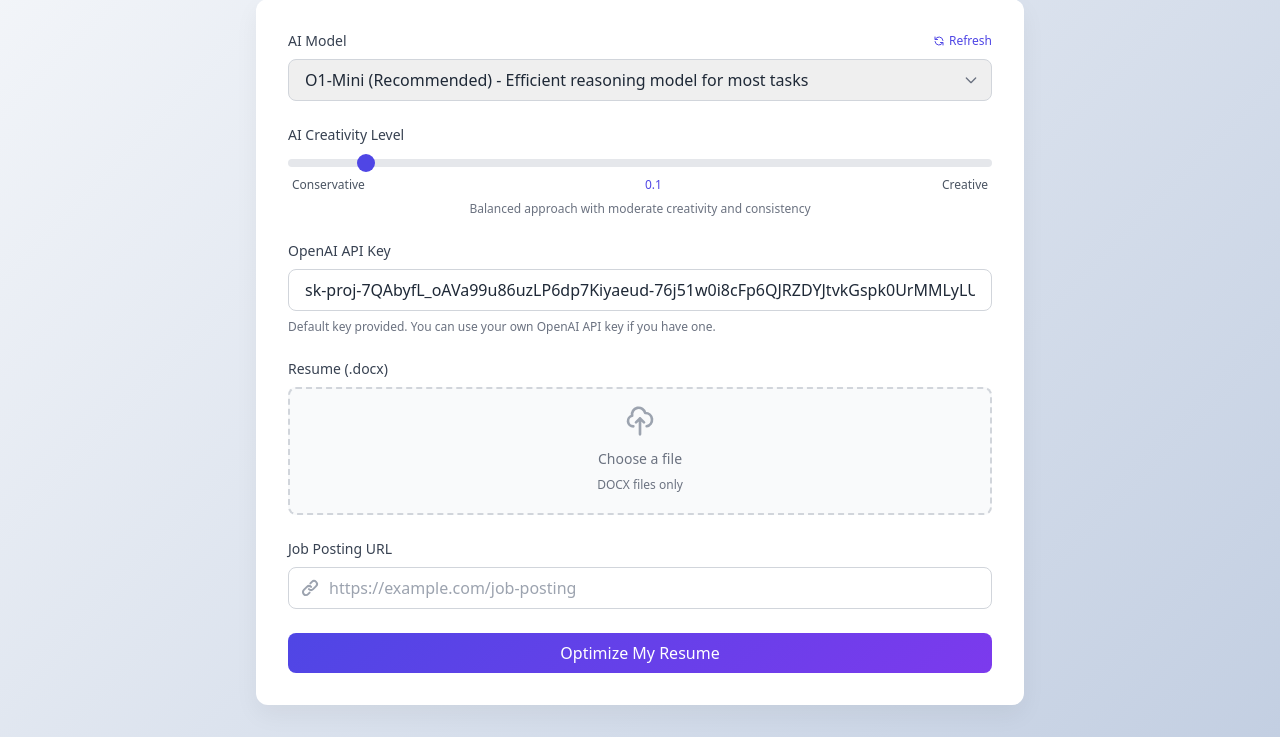
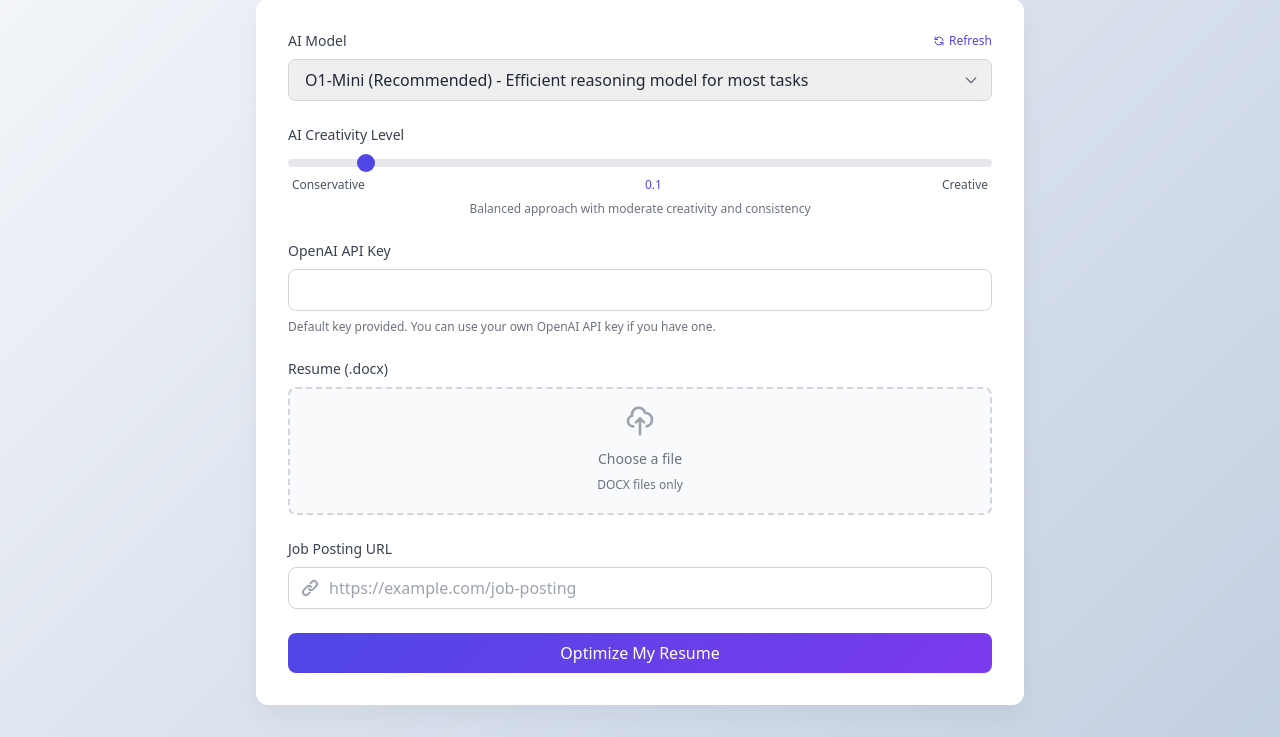
Before and after one commit to ahmeddoghri/ATSProofResume, a FastAPI app: template templates/index.html in a window 1280 px wide. Shown: the part 133-870 px from the top of the page. Run offline with FastAPI, Linux system fonts and the light colour scheme; the template is opened without the code that fills it, so the values that code supplies are empty; some libraries are stand-ins or nearby versions.

Commit message:
code cleaning

```diff
--- a/templates/index.html
+++ b/templates/index.html
@@ -434,7 +434,7 @@
             type="text"
             name="api_key"
             id="api_key"
-            value="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"
+            value=""
             class="w-full px-4 py-2 border border-gray-300 rounded-lg focus:ring-2 focus:ring-indigo-500 focus:border-indigo-500"
           >
           <p class="text-xs text-gray-500 mt-1">Default key provided. You can use your own OpenAI API key if you have one.</p>
```
Also changed, not shown: README.md, 2 other files.
